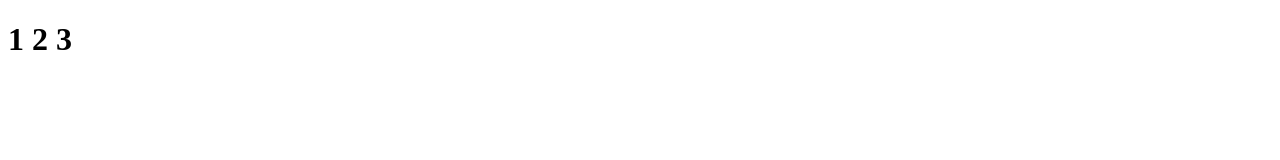
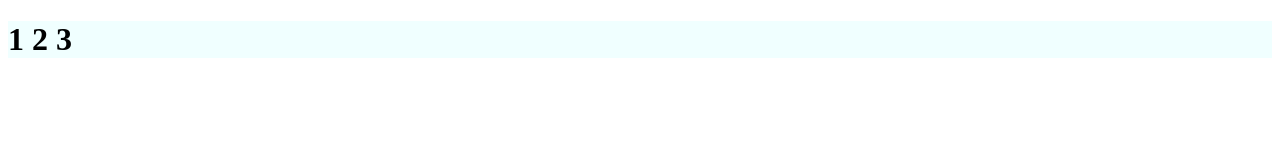
Before and after one commit to Agustin-Palacios/IZURU, a plain HTML site: page index.html in a window 1280 px wide. Drawn offline with Linux system fonts and the light colour scheme.

Commit message:
add styles

```diff
--- a/index.html
+++ b/index.html
@@ -4,8 +4,9 @@
     <meta charset="UTF-8">
     <meta name="viewport" content="width=, initial-scale=1.0">
     <title>Document</title>
+    <link rel="stylesheet" href="styles.css">
 </head>
 <body>
-    <h1>1 2 3 </h1>
+    <h1 class="name">1  2 3</h1>
 </body>
 </html>
--- /dev/null
+++ b/styles.css
@@ -0,0 +1,3 @@
+.name {
+    background-color: azure;
+}
```
